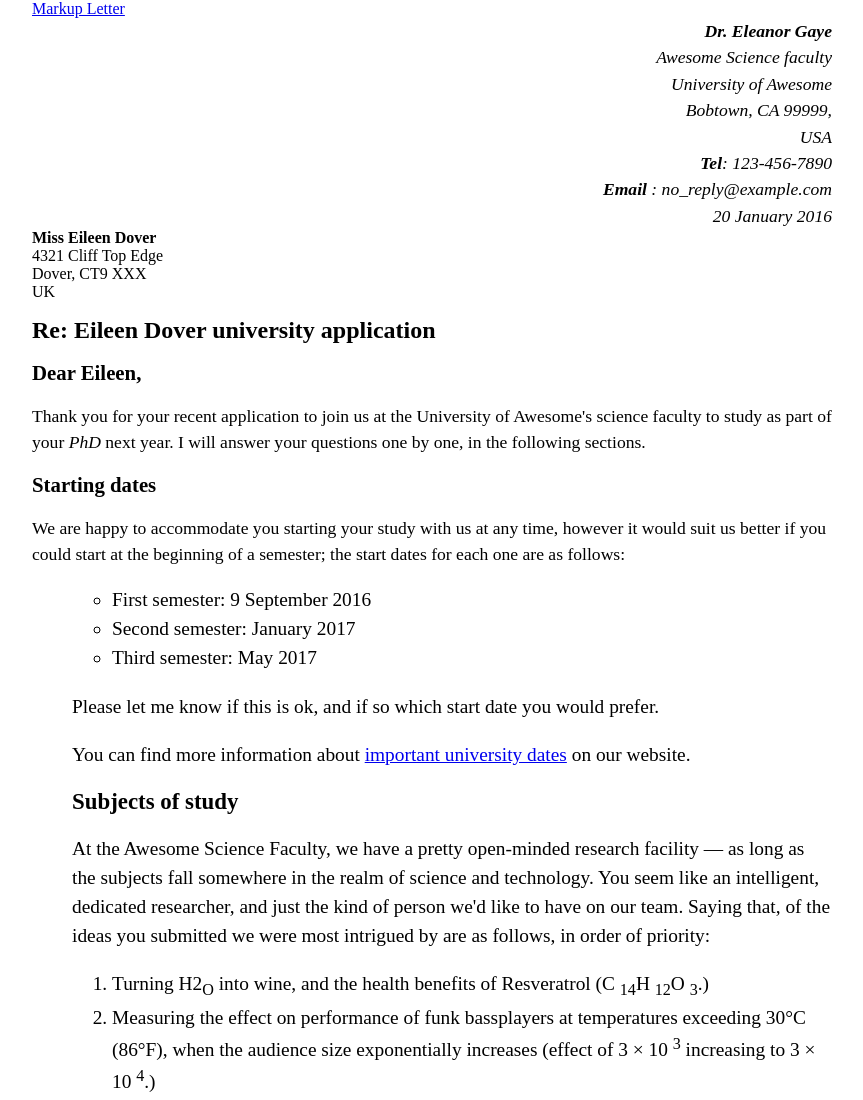
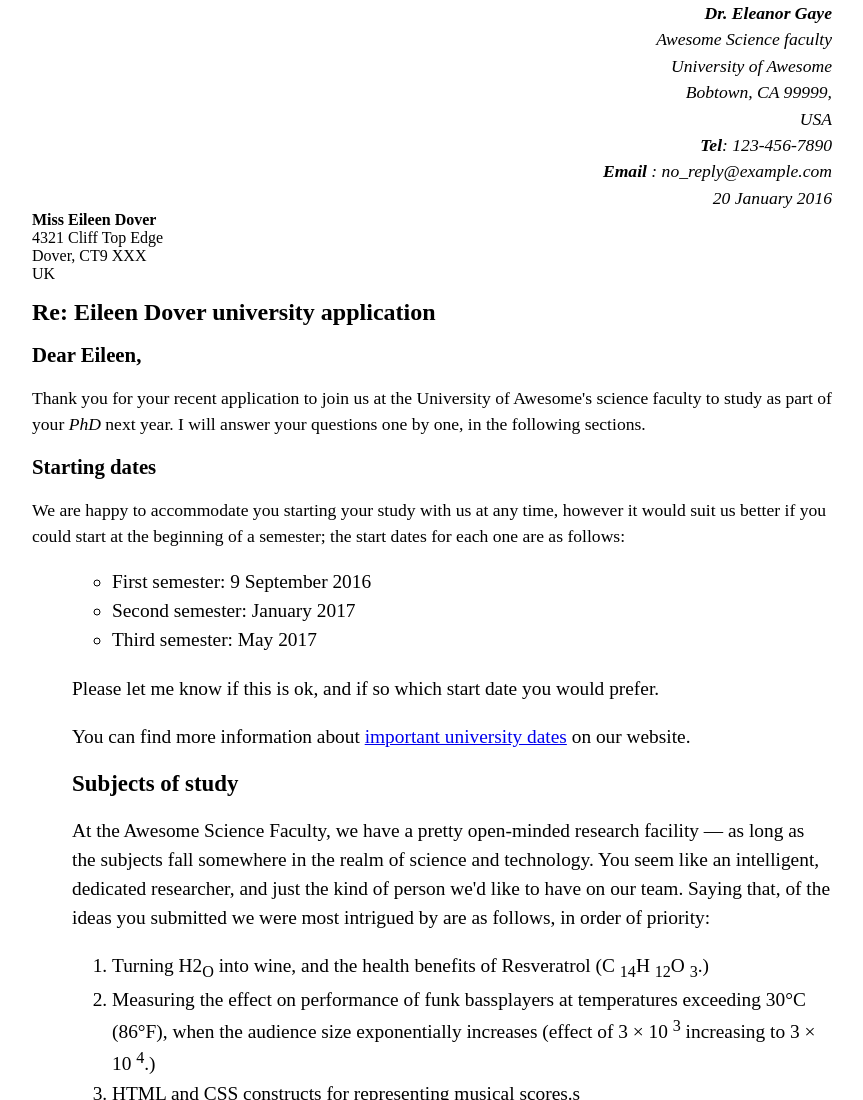
Before and after one commit to Happinn/frontendweek26b7, a plain HTML site: page letter.html in a window 1280 px wide. Shown: the top 1100 px of the page, without its empty margins (208-1071 px from the left). Drawn offline with Linux system fonts and the light colour scheme.

Commit message:
add fix classwork

```diff
--- a/media/letter.html
+++ b/letter.html
@@ -32,7 +32,7 @@ p, li, dd, dt, address {
     </style>
 </head>
 <body>
-    <a href="./letter.html">Markup Letter</a>
+
 
     <address class="sender-column">
         <strong>Dr. Eleanor Gaye</strong> <br>
```
